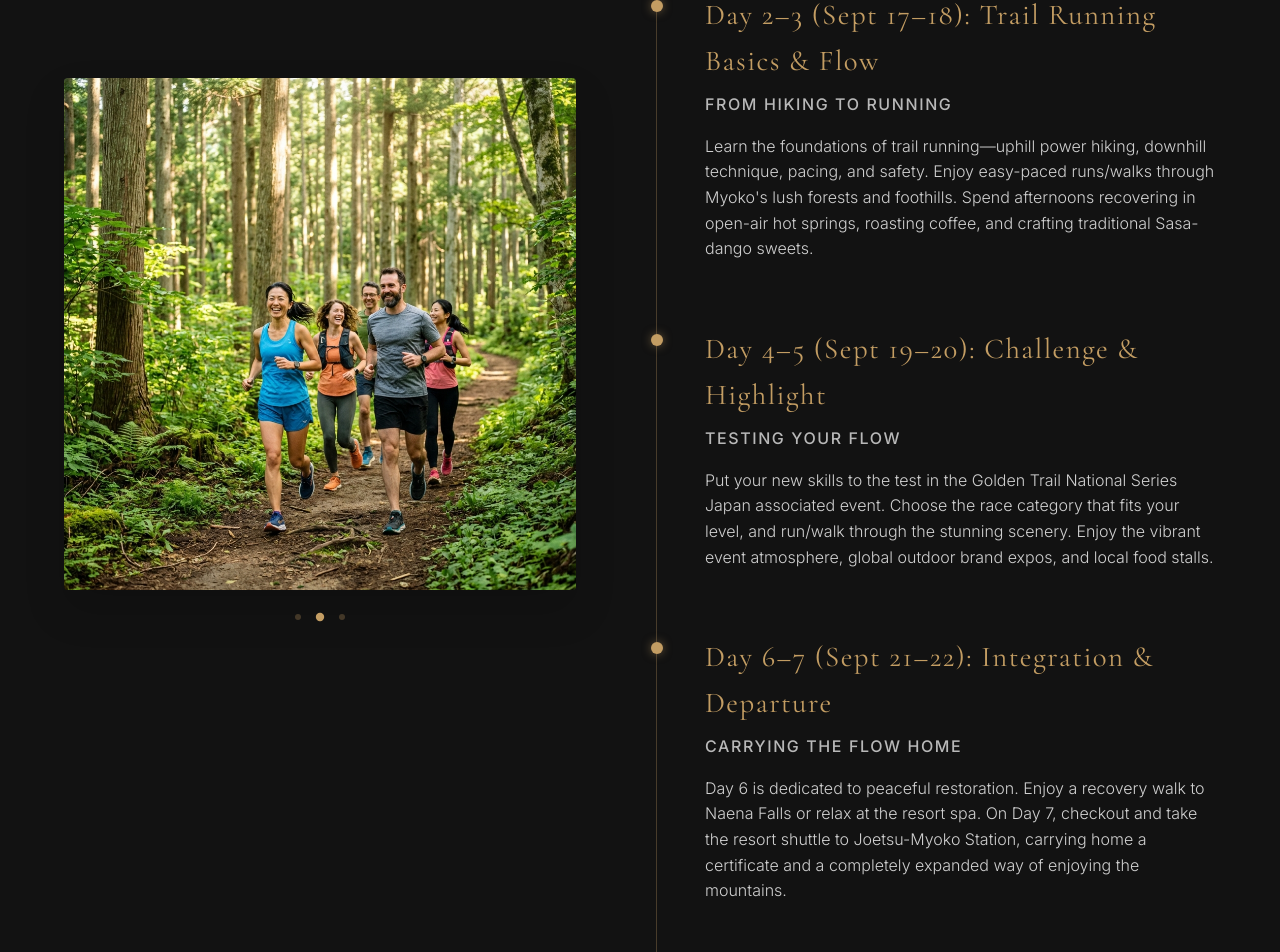
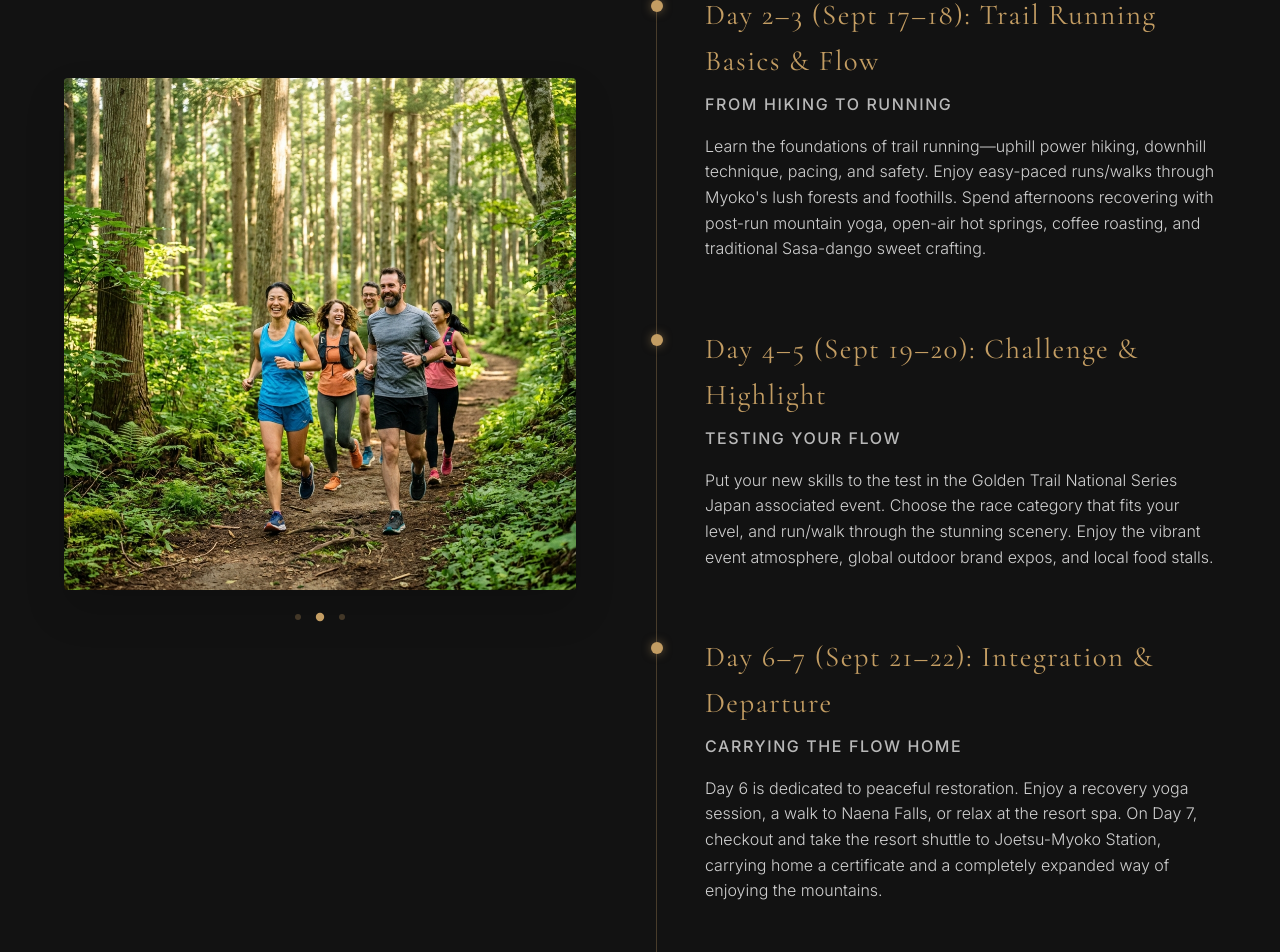
Before and after one commit to masudayasuhisa/touch-the-sky-japan, a Next.js app: page /myoko/02 in a window 1280 px wide. Shown: the part 2180-3132 px from the top of the page. Built offline with nearby package versions, Linux system fonts and the light colour scheme; no server answers.

Commit message:
feat: update distance prerequisite to 5-10km and add recovery yoga

```diff
--- a/app/myoko/02/page.jsx
+++ b/app/myoko/02/page.jsx
@@ -219,7 +219,7 @@ ${formData.message}`;
               <div className="timeline-item animate-up" style={{transitionDelay: '0.4s'}}>
                 <h3>Day 2–3 (Sept 17–18): Trail Running Basics & Flow</h3>
                 <h4>From Hiking to Running</h4>
-                <p>Learn the foundations of trail running—uphill power hiking, downhill technique, pacing, and safety. Enjoy easy-paced runs/walks through Myoko's lush forests and foothills. Spend afternoons recovering in open-air hot springs, roasting coffee, and crafting traditional Sasa-dango sweets.</p>
+                <p>Learn the foundations of trail running—uphill power hiking, downhill technique, pacing, and safety. Enjoy easy-paced runs/walks through Myoko's lush forests and foothills. Spend afternoons recovering with post-run mountain yoga, open-air hot springs, coffee roasting, and traditional Sasa-dango sweet crafting.</p>
               </div>
               <div className="timeline-item animate-up" style={{transitionDelay: '0.5s'}}>
                 <h3>Day 4–5 (Sept 19–20): Challenge & Highlight</h3>
@@ -229,7 +229,7 @@ ${formData.message}`;
               <div className="timeline-item animate-up" style={{transitionDelay: '0.6s'}}>
                 <h3>Day 6–7 (Sept 21–22): Integration & Departure</h3>
                 <h4>Carrying the Flow Home</h4>
-                <p>Day 6 is dedicated to peaceful restoration. Enjoy a recovery walk to Naena Falls or relax at the resort spa. On Day 7, checkout and take the resort shuttle to Joetsu-Myoko Station, carrying home a certificate and a completely expanded way of enjoying the mountains.</p>
+                <p>Day 6 is dedicated to peaceful restoration. Enjoy a recovery yoga session, a walk to Naena Falls, or relax at the resort spa. On Day 7, checkout and take the resort shuttle to Joetsu-Myoko Station, carrying home a certificate and a completely expanded way of enjoying the mountains.</p>
               </div>
             </div>
           </div>
@@ -304,6 +304,9 @@ ${formData.message}`;
                 <strong>Diverse Mountain Trails:</strong> Run and walk the scenic paths of <strong>Sasagamine Plateau</strong>, the calming woods of <strong>Okazawa Forest</strong>, or the historic ridges of <strong>Mt. Myoko</strong> (exact routes are custom-tailored daily based on weather and trail conditions).
               </li>
               <li>
+                <strong>Mountain & Recovery Yoga:</strong> Integrated pre-run stretching and post-run recovery yoga sessions to release muscle tension, improve lung capacity, and realign your body.
+              </li>
+              <li>
                 <strong>Course Strategy:</strong> Group orientation and course maps to prepare you for the unique elevation profile of the Golden Trail National Series race.
               </li>
             </ul>
@@ -365,13 +368,14 @@ ${formData.message}`;
               <h3>Sept 16–22, 2026</h3>
             </div>
             <p className="price-desc" style={{ fontWeight: 'bold', color: 'var(--color-accent)', marginBottom: '1.5rem', fontSize: '1.1rem' }}>
-              Designed for hikers, hiker-to-run beginners, and outdoor lovers. (Prerequisite: Comfortably walk/lightly jog 5–8km in nature)
+              Designed for hikers, hiker-to-run beginners, and outdoor lovers. (Prerequisite: Comfortably walk/lightly jog 5–10km in nature)
             </p>
             <p className="price-desc">Package Inclusions</p>
             <ul className="pricing-includes">
               <li>2-Day Guided Training Camp with English-speaking local coach</li>
               <li>6 Nights Premium Accommodations at Lotte Arai Resort</li>
               <li>Welcome Dinner included on Day 1</li>
+              <li>Post-run recovery yoga sessions</li>
               <li>Local English-speaking coordinator support during stay</li>
               <li>Guided cultural activities (Soba making, coffee roasting, Sasa-dango craft)</li>
               <li>Official training materials and course maps</li>
```
